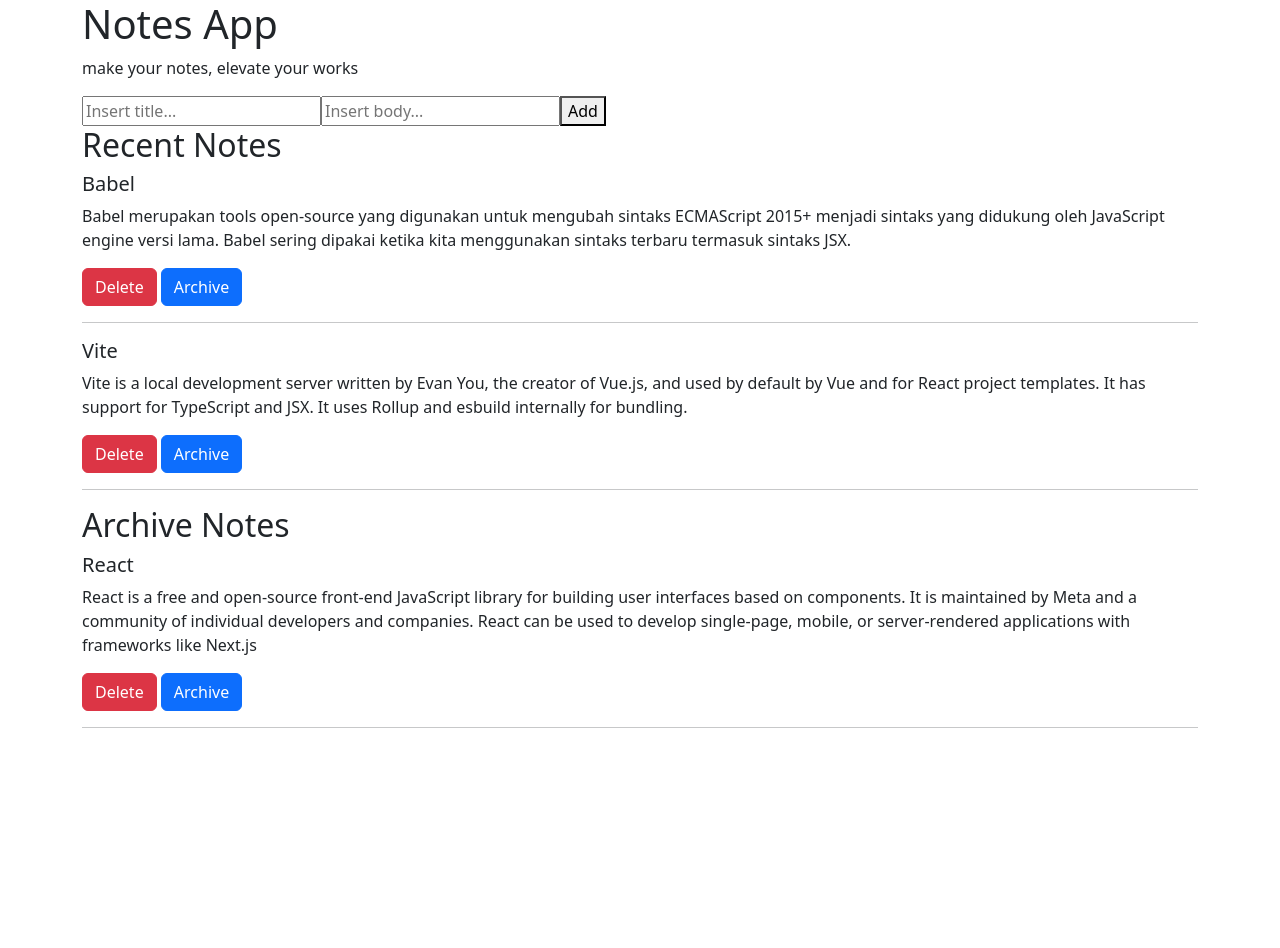
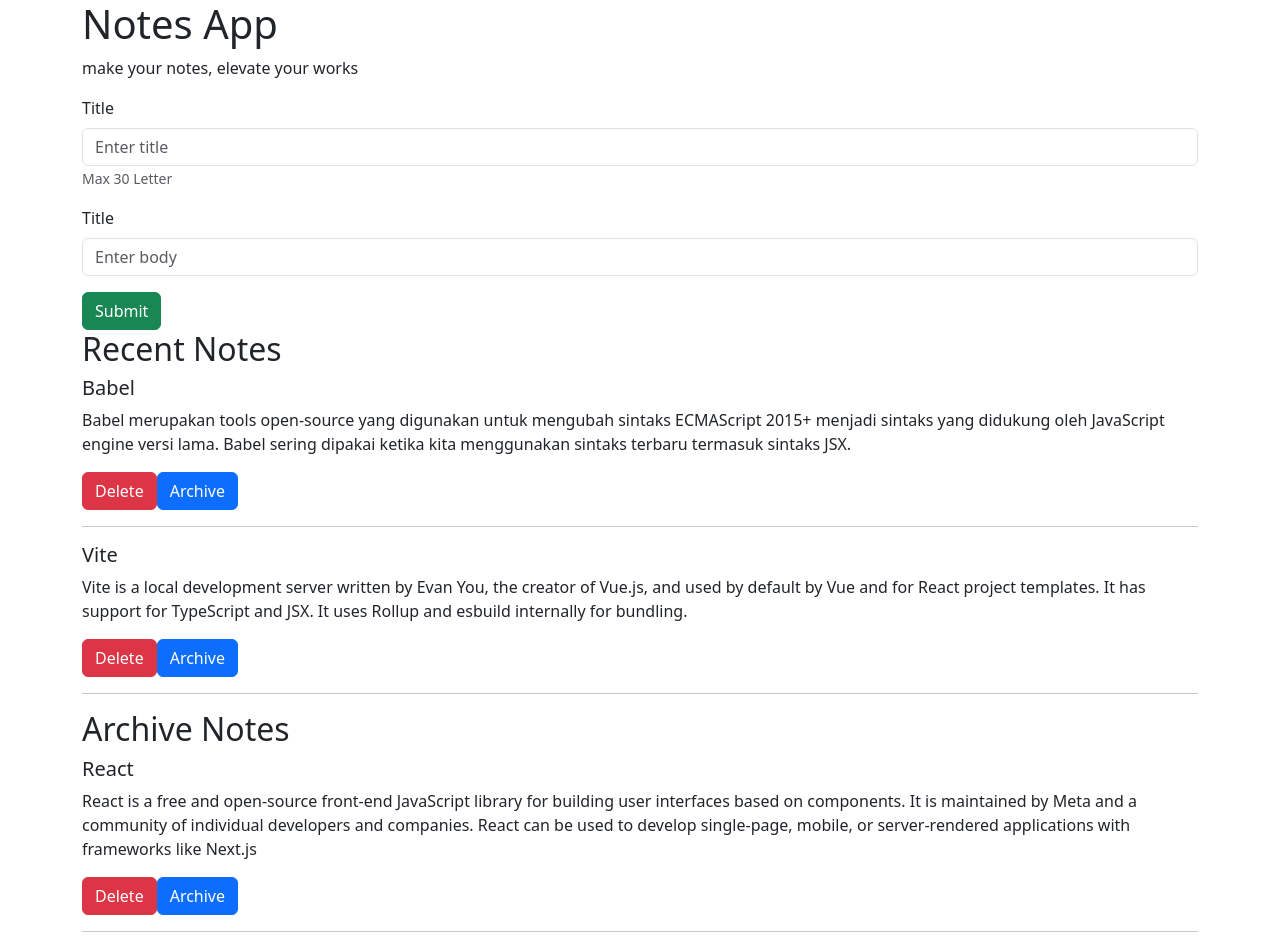
Before and after one commit to faridnugraha/react-notes-app, a React (Vite) app: page / in a window 1280 px wide. Before the commit the page ends 800 px from the top, so only its background shows below. Built offline with nearby package versions, Linux system fonts and the light colour scheme.

Commit message:
update form to bootstrap

```diff
--- a/src/components/NoteInput.jsx
+++ b/src/components/NoteInput.jsx
@@ -1,5 +1,5 @@
 import React from "react";
-import { Button } from "react-bootstrap";
+import { Button, Form } from "react-bootstrap";
 
 class NoteInput extends React.Component{
     constructor(props){
@@ -30,11 +30,22 @@
 
     render(){
         return(
-            <form className="contact-input" onSubmit={this.onSubmitEventHandler}>
-                <input type="text" placeholder="Insert title..." onChange={this.onTitleChangeEventHandler} />
-                <input type="text" placeholder="Insert body..." onChange={this.onBodyChangeEventHandler} />
-                <button type="submit">Add</button>
-            </form>
+            <Form onSubmit={this.onSubmitEventHandler}>
+                <Form.Group className="mb-3" controlId="title">
+                    <Form.Label>Title</Form.Label>
+                    <Form.Control type="text" placeholder="Enter title" onChange={this.onTitleChangeEventHandler} />
+                    <Form.Text className="text-muted">
+                        Max 30 Letter
+                    </Form.Text>
+                </Form.Group>
+                <Form.Group className="mb-3" controlId="body">
+                    <Form.Label>Title</Form.Label>
+                    <Form.Control type="text" placeholder="Enter body" onChange={this.onBodyChangeEventHandler} />
+                </Form.Group>
+                <Button variant="success" type="submit">
+                Submit
+                </Button>
+            </Form>
         )
     }
 }
--- a/src/components/NoteItem.jsx
+++ b/src/components/NoteItem.jsx
@@ -6,8 +6,8 @@
         <div className="note-item">
             <h5>{title}</h5>
             <p>{body}</p>
-            <Button variant="danger" onClick={() => onDelete(id)}>Delete</Button>{' '}
-            <Button variant="primary" onClick={() => onArchiveToggle(id)}>Archive</Button>{' '}
+            <Button variant="danger" onClick={() => onDelete(id)}>Delete</Button>
+            <Button variant="primary" onClick={() => onArchiveToggle(id)}>Archive</Button>
             <hr />
         </div>
     )
```
